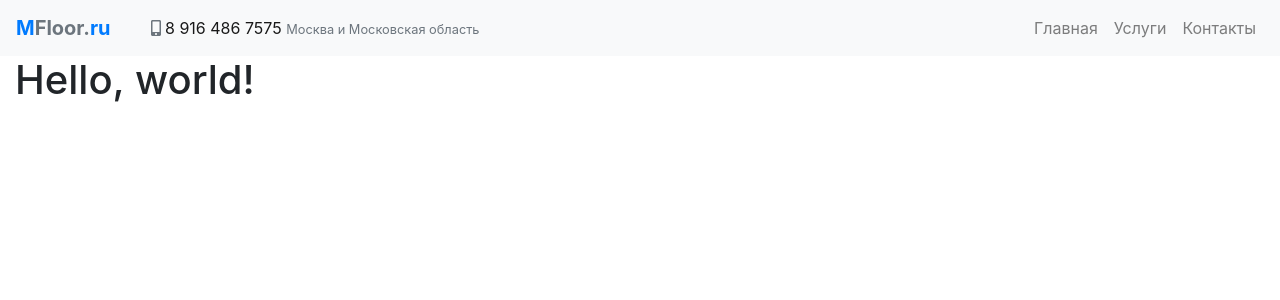
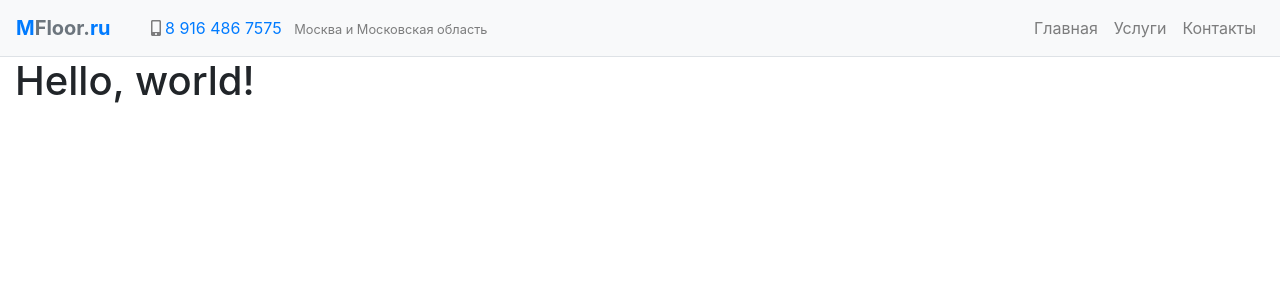
Before and after one commit to nskforward/MFloor, a Jekyll site: the page built from index.html, in a window 1280 px wide. Shown: the top 300 px of the page. Built offline with Jekyll 4.4.1, drawn with Linux system fonts in a browser that asks for light colours.

Commit message:
Jekyll navigation

```diff
--- a/_includes/navigation.html
+++ b/_includes/navigation.html
@@ -1,4 +1,4 @@
-<nav class="navbar navbar-expand-lg navbar-light bg-light">
+<nav class="navbar navbar-expand-lg navbar-light bg-light border-bottom">
     <a class="navbar-brand" href="/">
         <b>
             <span class="text-primary">M</span><span class="text-muted">Floor.</span><span class="text-primary">ru</span>
@@ -10,8 +10,10 @@
 
     <div class="collapse navbar-collapse" id="navbarSupportedContent">
         <ul class="navbar-nav mr-auto ml-4">
-            <li class="navbar-text text-muted">
-                <i class="fas fa-mobile-alt"></i> <a href="tel:+79164867575">8 916 486 7575</a> <small>Москва и Московская область</small>
+            <li class="navbar-text">
+                <i class="fas fa-mobile-alt"></i>
+                <a class="text-primary" href="tel:+79164867575">8 916 486 7575</a>
+                <small class="ml-2">Москва и Московская область</small>
             </li>
         </ul>
         <ul class="navbar-nav ml-auto">
```
